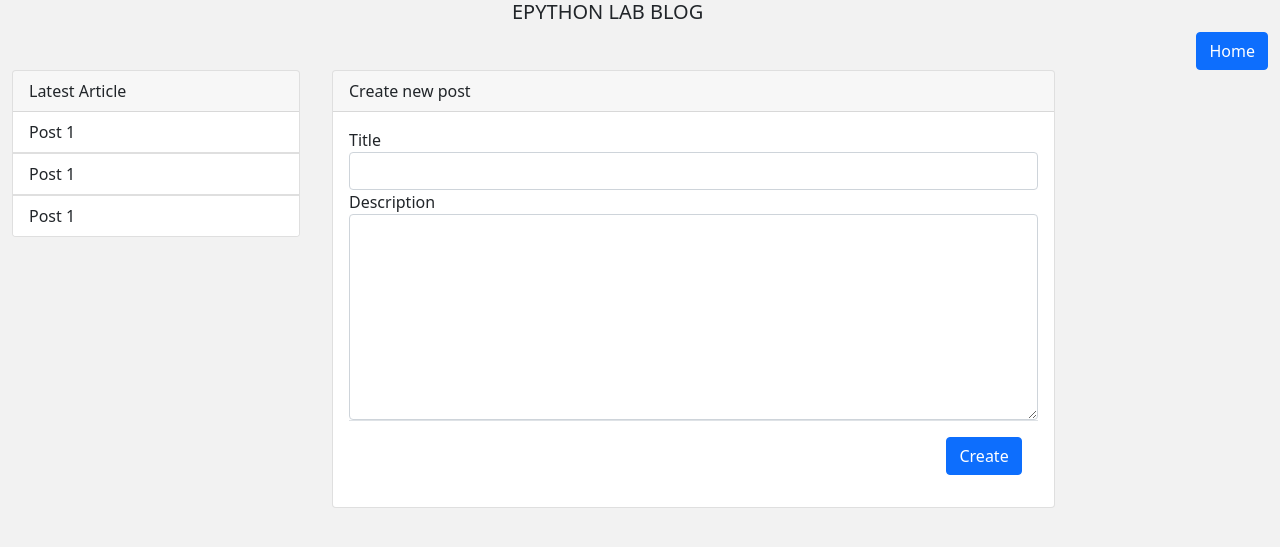
After one commit to epythonlab/BlogApp, a Flask app: page /post/ in a window 1280 px wide. The commit adds this page. Shown: the top 547 px of the page. Run offline with Flask 2, Linux system fonts and the light colour scheme.

Commit message:
Create and Retrieve post addd

```diff
--- a/app.py
+++ b/app.py
@@ -1,9 +1,18 @@
 from flask import Flask
-
+from db import db
 # app
 app = Flask(__name__)
 
+# create configuration and initialize plugins
+app.config.from_object("config.Config")
+
+db.init_app(app)
+
 from routes.index import *
+
+with app.app_context():
+    # create if database not exist'sc
+    db.create_all()
 
 if __name__ == '__main__':
 
--- /dev/null
+++ b/db.py
@@ -0,0 +1,3 @@
+from flask_sqlalchemy import SQLAlchemy
+
+db = SQLAlchemy()
--- a/routes/index.py
+++ b/routes/index.py
@@ -1,9 +1,38 @@
 from app import app
 
-from flask import render_template
+from flask import render_template, flash, request, url_for, redirect
+from datetime import date
+from models.Post import *
+@app.route('/')
+def index():
+    # get data from database
+    post_data = db.session.query(Post).order_by(Post.id.desc()).all()
 
-@app.route('/')
 
-def index():
+    return render_template('index.html', posts = post_data)
 
-    return render_template('index.html')
+# create route to post.html
+@app.route('/post/')
+def post():
+
+    return render_template('post.html')
+
+# route to create post
+@app.route('/create_post', methods=['POST', 'GET'])
+def create_post():
+    if request.method == 'POST':
+        # get form valuesPost successfuly created!
+        title = request.form['title']
+        desc = request.form['desc']
+        p_date = date.today()
+
+        # save to the database
+        Post.create({
+        'title': title,
+        'desc' : desc,
+        'p_date': p_date
+        })
+
+        # flash message
+        flash("Post successfuly created!")
+        return redirect(url_for('post'))
--- /dev/null
+++ b/templates/post.html
@@ -0,0 +1,91 @@
+{% extends 'base.html' %}
+{% block head %}
+{% block title %} Blog App {% endblock title %}
+
+{% endblock head %}
+
+{% block body %}
+
+<div class="wrapper">
+
+  <h5 class="head"> EPYTHON LAB BLOG </h5>
+
+  <div class="container-fluid">
+
+
+    <div class="row">
+      <div class="">
+        <a href="/" class="btn btn-primary float-end"> Home</a>
+
+      </div>
+      <!--left side -->
+      <div class="col-md-3" >
+        <div class="card" style="width:18rem;">
+
+          <div class="card-header">
+            Latest Article
+          </div>
+          {% for i in range(3) %}
+          <ul class="list-group list-group-flush">
+            <li class="list-group-item"> Post 1</li>
+
+          </ul>
+          {% endfor %}
+
+        </div>
+
+      </div><!-- end of the lest side -->
+
+      <div class="col-md-7">
+        <!-- add flash to display success message while new adding new record -->
+        {% with messages = get_flashed_messages() %}
+          {% if messages %}
+            {% for message in messages %}
+              <div class="alert alert-success alert-dismissible" role='alert'>
+                {{message}}
+
+              </div>
+            {% endfor %}
+          {% endif %}
+        {% endwith %}
+
+        <div class="card">
+          <div class="card-header">
+            Create new post
+
+          </div>
+
+          <div class="card-body">
+
+          <form class="" action="/create_post" method="post">
+            <div class="form-group">
+              <label for="">Title</label>
+              <input type="text" class="form-control" name="title" value="" required>
+
+            </div>
+
+            <div class="form-group">
+              <label for="">Description</label>
+              <textarea type="text" name="desc" class="form-control" rows="8" cols="80" required></textarea>
+
+            </div>
+
+            <div class="modal-footer">
+              <button type="submit" name="" class="btn btn-primary"> Create</button>
+
+            </div>
+
+          </form>
+
+          </div>
+
+        </div>
+
+      </div> <!-- end of content columns -->
+
+    </div> <!-- end of row -->
+
+  </div> <!-- end of container-fluid -->
+
+</div>
+{% endblock body %}
```
Also changed, not shown: config.py (added, +21 -0 lines), models/Post.py (added, +27 -0 lines), requirements.txt (added, +10 -0 lines), templates/index.html (+10 -4 lines).
